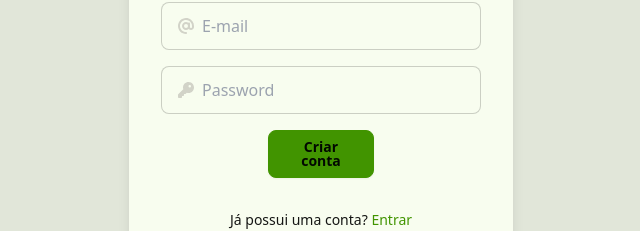
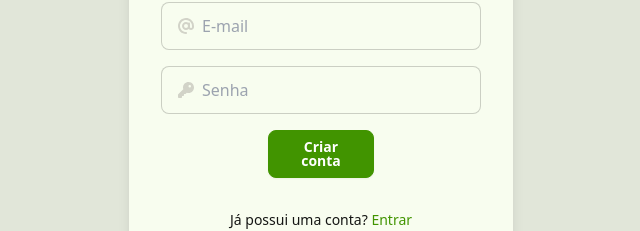
Before and after one commit to crisper2001/ueg-cds-front, a React (Vite) app: page /signup in a window 1280 px wide. Shown: the part 352-583 px from the top of the page, without its empty margins (319-959 px from the left). Built offline with nearby package versions, Linux system fonts and the light colour scheme.

Commit message:
MOD: Pequenas melhorias visuais em 'Login' e 'SignUp'

```diff
--- a/src/pages/Login.tsx
+++ b/src/pages/Login.tsx
@@ -65,7 +65,7 @@ export default function Login() {
             </label>
             <button
               type="submit"
-              className="btn btn-primary w-1/3"
+              className="btn btn-primary text-white w-1/3"
             >
               Entrar
             </button>
--- a/src/pages/SignUp.tsx
+++ b/src/pages/SignUp.tsx
@@ -71,7 +71,7 @@ export default function SignUp() {
               <input
                 type="password"
                 className="grow"
-                placeholder="Password"
+                placeholder="Senha"
                 value={password}
                 onChange={(e) => setPassword(e.target.value)}
                 required
@@ -79,7 +79,7 @@ export default function SignUp() {
             </label>
             <button
               type="submit"
-              className="btn btn-primary w-1/3"
+              className="btn btn-primary text-white w-1/3"
             >
               Criar conta
             </button>
```
